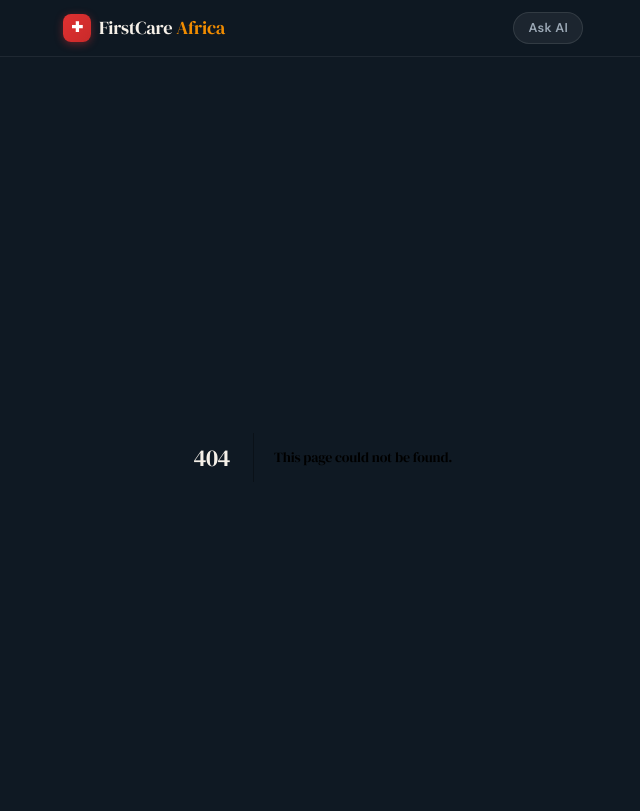
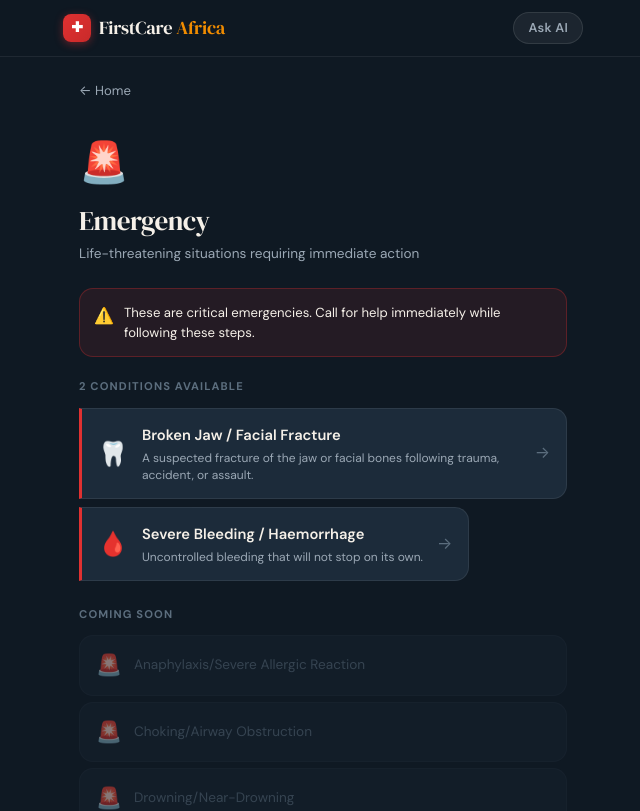
Before and after one commit to louisnkan/firstcareafrica, a Next.js app: page /category/emergency in a window 1280 px wide. Before the commit this address had no page. Shown: the top 811 px of the page, without its empty margins (317-957 px from the left). Built offline with nearby package versions, Linux system fonts and the light colour scheme.

Commit message:
Create page.js

```diff
--- /dev/null
+++ b/app/category/[category]/page.js
@@ -0,0 +1,276 @@
+import Link from 'next/link'
+import { notFound } from 'next/navigation'
+import fs from 'fs'
+import path from 'path'
+
+const categoryMeta = {
+  emergency: {
+    title: 'Emergency',
+    subtitle: 'Life-threatening situations requiring immediate action',
+    color: '#E03131',
+    icon: '🚨',
+    warning: 'These are critical emergencies. Call for help immediately while following these steps.'
+  },
+  acute: {
+    title: 'Acute Illness',
+    subtitle: 'Conditions needing attention within hours',
+    color: '#D4500A',
+    icon: '🤒',
+    warning: null
+  },
+  common: {
+    title: 'Common Conditions',
+    subtitle: 'Everyday illnesses manageable at home with guidance',
+    color: '#1971C2',
+    icon: '💊',
+    warning: null
+  },
+  'womens-health': {
+    title: "Women's Health",
+    subtitle: 'Conditions specific to women\'s health and reproductive wellbeing',
+    color: '#6741D9',
+    icon: '🌸',
+    warning: null
+  },
+  chronic: {
+    title: 'Chronic Conditions',
+    subtitle: 'Managing ongoing conditions and acute episodes',
+    color: '#0C8599',
+    icon: '🫀',
+    warning: null
+  },
+  'maternal-child': {
+    title: 'Maternal & Child Health',
+    subtitle: 'Care for mothers, newborns, and young children',
+    color: '#2F9E44',
+    icon: '👶',
+    warning: null
+  }
+}
+
+function getConditionsForCategory(category) {
+  const dirPath = path.join(process.cwd(), 'content', category)
+  if (!fs.existsSync(dirPath)) return []
+
+  const files = fs.readdirSync(dirPath)
+  return files
+    .filter(f => f.endsWith('.json'))
+    .map(file => {
+      const raw = fs.readFileSync(
+        path.join(dirPath, file), 'utf-8'
+      )
+      const data = JSON.parse(raw)
+      // Skip placeholder content
+      if (data.steps?.[0] === 'Content coming in Phase C.') {
+        return { ...data, isPlaceholder: true }
+      }
+      return { ...data, isPlaceholder: false }
+    })
+    .sort((a, b) => a.title.localeCompare(b.title))
+}
+
+export async function generateMetadata({ params }) {
+  const meta = categoryMeta[params.category]
+  if (!meta) return { title: 'Not Found' }
+  return {
+    title: `${meta.title} — FirstCare Africa`,
+    description: meta.subtitle
+  }
+}
+
+export default function CategoryPage({ params }) {
+  const meta = categoryMeta[params.category]
+  if (!meta) notFound()
+
+  const conditions = getConditionsForCategory(params.category)
+  const ready = conditions.filter(c => !c.isPlaceholder)
+  const coming = conditions.filter(c => c.isPlaceholder)
+
+  return (
+    <div style={{ paddingTop: '16px', paddingBottom: '32px' }}>
+
+      {/* Back */}
+      <Link href="/" style={{
+        display: 'inline-flex',
+        alignItems: 'center',
+        gap: '6px',
+        color: '#9BA8B5',
+        textDecoration: 'none',
+        fontSize: '0.82rem',
+        marginBottom: '20px',
+        minHeight: '36px'
+      }}>
+        ← Home
+      </Link>
+
+      {/* Header */}
+      <div style={{ marginBottom: '24px' }}>
+        <div style={{
+          fontSize: '2.5rem',
+          marginBottom: '10px'
+        }}>
+          {meta.icon}
+        </div>
+        <h1 style={{
+          fontFamily: "'DM Serif Display', serif",
+          fontSize: '1.7rem',
+          color: '#F5F0E8',
+          marginBottom: '6px'
+        }}>
+          {meta.title}
+        </h1>
+        <p style={{
+          color: '#9BA8B5',
+          fontSize: '0.85rem',
+          lineHeight: '1.5'
+        }}>
+          {meta.subtitle}
+        </p>
+      </div>
+
+      {/* Emergency warning banner */}
+      {meta.warning && (
+        <div style={{
+          background: 'rgba(224,49,49,0.1)',
+          border: '1px solid rgba(224,49,49,0.3)',
+          borderRadius: '14px',
+          padding: '14px',
+          marginBottom: '20px',
+          display: 'flex',
+          gap: '10px'
+        }}>
+          <span style={{ flexShrink: 0 }}>⚠️</span>
+          <p style={{
+            color: '#F5F0E8',
+            fontSize: '0.82rem',
+            lineHeight: '1.5',
+            margin: 0
+          }}>
+            {meta.warning}
+          </p>
+        </div>
+      )}
+
+      {/* Ready conditions */}
+      {ready.length > 0 && (
+        <div style={{ marginBottom: '24px' }}>
+          <div style={{
+            fontSize: '0.7rem',
+            fontWeight: '700',
+            letterSpacing: '0.1em',
+            textTransform: 'uppercase',
+            color: '#5C6E7E',
+            marginBottom: '12px'
+          }}>
+            {ready.length} condition{ready.length !== 1 ? 's' : ''} available
+          </div>
+
+          <div style={{ display: 'flex', flexDirection: 'column', gap: '8px' }}>
+            {ready.map(condition => (
+              <Link
+                key={condition.id}
+                href={`/condition/${condition.id}`}
+                style={{ textDecoration: 'none' }}>
+                <div style={{
+                  background: '#1C2B3A',
+                  border: '1px solid rgba(255,255,255,0.08)',
+                  borderLeft: `3px solid ${meta.color}`,
+                  borderRadius: '0 14px 14px 0',
+                  padding: '14px 16px',
+                  display: 'flex',
+                  alignItems: 'center',
+                  gap: '14px',
+                  transition: 'background 0.15s'
+                }}>
+                  <span style={{ fontSize: '1.5rem', flexShrink: 0 }}>
+                    {condition.icon}
+                  </span>
+                  <div style={{ flex: 1 }}>
+                    <p style={{
+                      color: '#F5F0E8',
+                      fontSize: '0.92rem',
+                      fontWeight: '600',
+                      margin: '0 0 3px 0'
+                    }}>
+                      {condition.title}
+                    </p>
+                    <p style={{
+                      color: '#9BA8B5',
+                      fontSize: '0.75rem',
+                      lineHeight: '1.4',
+                      margin: 0
+                    }}>
+                      {condition.summary}
+                    </p>
+                  </div>
+                  <span style={{
+                    color: '#5C6E7E',
+                    fontSize: '1rem',
+                    flexShrink: 0
+                  }}>→</span>
+                </div>
+              </Link>
+            ))}
+          </div>
+        </div>
+      )}
+
+      {/* Coming soon placeholders */}
+      {coming.length > 0 && (
+        <div>
+          <div style={{
+            fontSize: '0.7rem',
+            fontWeight: '700',
+            letterSpacing: '0.1em',
+            textTransform: 'uppercase',
+            color: '#5C6E7E',
+            marginBottom: '12px'
+          }}>
+            Coming soon
+          </div>
+          <div style={{ display: 'flex', flexDirection: 'column', gap: '6px' }}>
+            {coming.map(condition => (
+              <div key={condition.id} style={{
+                background: 'rgba(28,43,58,0.5)',
+                border: '1px solid rgba(255,255,255,0.04)',
+                borderRadius: '14px',
+                padding: '12px 16px',
+                display: 'flex',
+                alignItems: 'center',
+                gap: '12px',
+                opacity: 0.5
+              }}>
+                <span style={{ fontSize: '1.3rem' }}>
+                  {condition.icon}
+                </span>
+                <p style={{
+                  color: '#5C6E7E',
+                  fontSize: '0.85rem',
+                  margin: 0
+                }}>
+                  {condition.title}
+                </p>
+              </div>
+            ))}
+          </div>
+        </div>
+      )}
+
+      {/* No conditions fallback */}
+      {conditions.length === 0 && (
+        <div style={{
+          textAlign: 'center',
+          padding: '40px 20px',
+          color: '#5C6E7E'
+        }}>
+          <p style={{ fontSize: '2rem', marginBottom: '12px' }}>🔨</p>
+          <p style={{ fontSize: '0.88rem' }}>
+            Content for this section is being prepared.
+            Check back soon.
+          </p>
+        </div>
+      )}
+
+    </div>
+  )
+}
```
